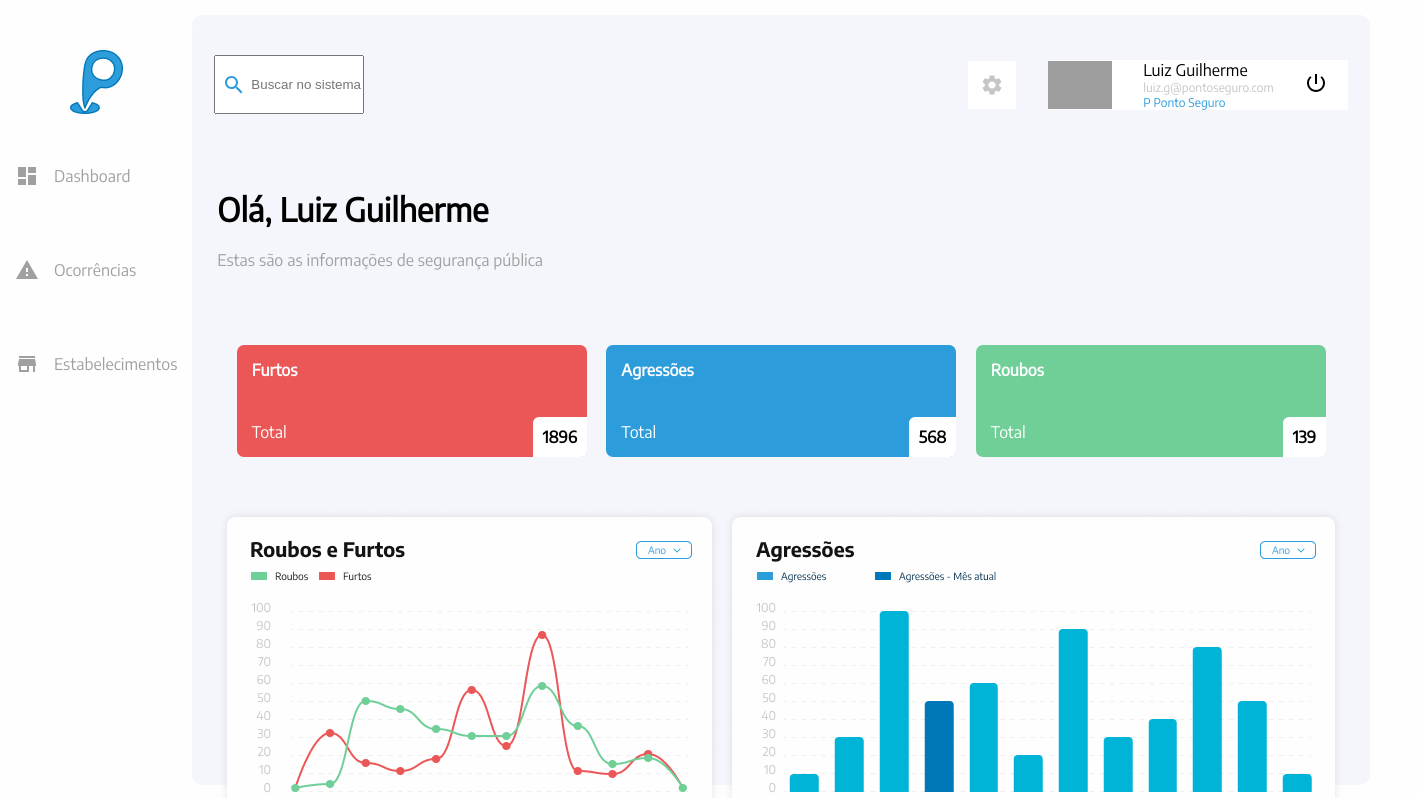
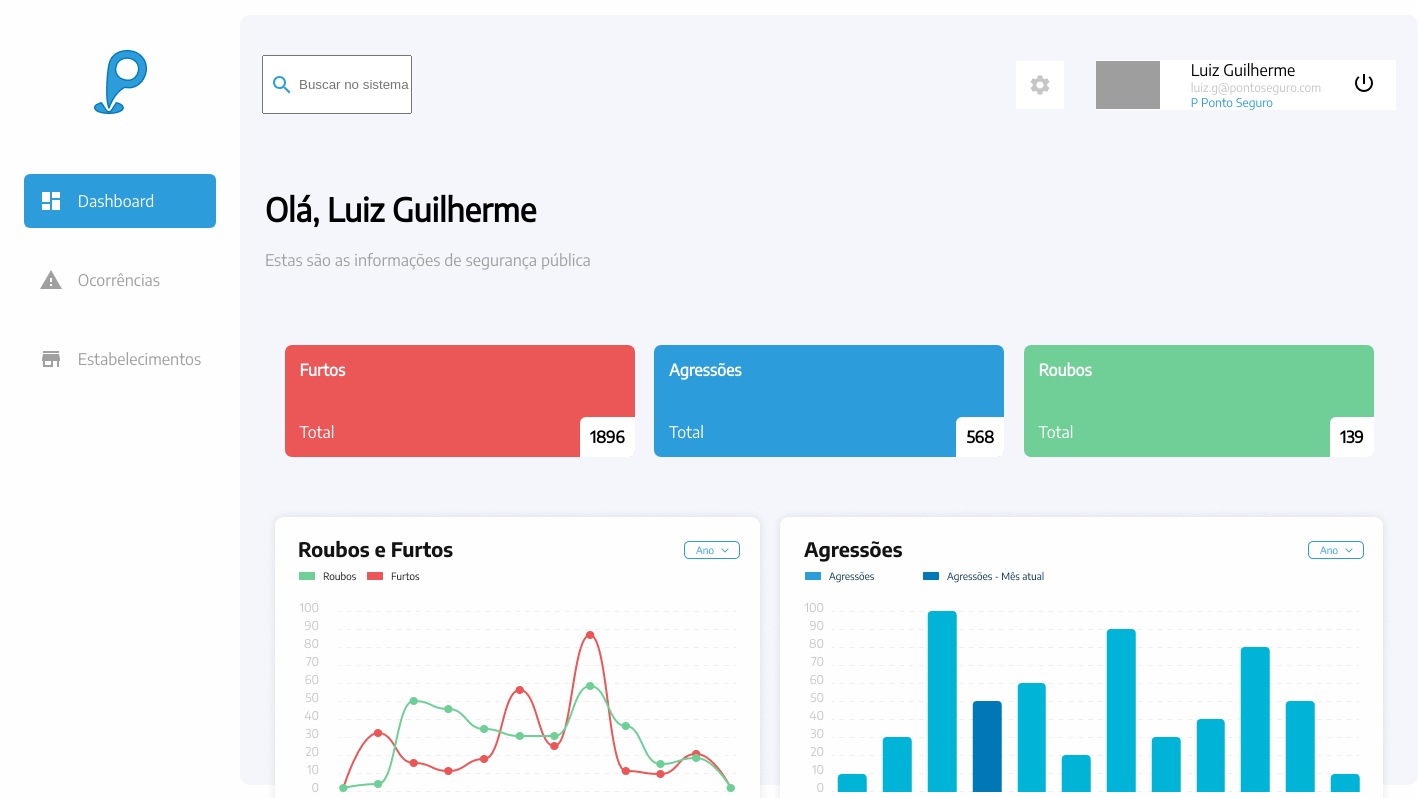
Before and after one commit to luizdebem/ponto-seguro-web, a React (Create React App) app: page /dashboard in a window 1280 px wide. Shown: the top 798 px of the page, 1418 px wide, since content can reach past the window. Built offline with nearby package versions, Linux system fonts and the light colour scheme; grey boxes are pictures that could not be loaded.

Commit message:
Setup routes, sidebar color logic

```diff
--- a/package.json
+++ b/package.json
@@ -10,6 +10,7 @@
     "@testing-library/user-event": "^12.8.3",
     "react": "^17.0.2",
     "react-dom": "^17.0.2",
+    "react-router-dom": "^5.2.0",
     "react-scripts": "4.0.3",
     "web-vitals": "^1.1.2"
   },
--- a/src/App.js
+++ b/src/App.js
@@ -1,12 +1,22 @@
 import './App.css';
 import Dashboard from './pages/Dashboard/Dashboard';
 import Sidebar from './components/Sidebar/Sidebar';
+import {
+  BrowserRouter as Router,
+  Switch,
+  Redirect,
+} from "react-router-dom";
 
 function App() {
   return (
     <div className="App">
-      <Sidebar />
-      <Dashboard />
+      <Router>
+        <Sidebar />
+        <Switch>
+          <Redirect exact from="/" to="/dashboard" />
+          <Dashboard path="/dashboard" />
+        </Switch>
+      </Router>
     </div>
   );
 }
--- a/src/components/Sidebar/Sidebar.css
+++ b/src/components/Sidebar/Sidebar.css
@@ -17,7 +17,7 @@
   align-items: center;
   padding: 15px;
   border-radius: 6px;
-  margin-bottom: 40px;
+  margin: 25px;
   color: #A0A0A0;
 }
 
--- a/src/components/Sidebar/Sidebar.js
+++ b/src/components/Sidebar/Sidebar.js
@@ -4,26 +4,39 @@ import Dashboard from '@material-ui/icons/Dashboard';
 import WarningOutlined from '@material-ui/icons/WarningOutlined';
 import Store from '@material-ui/icons/Store'
 import './Sidebar.css';
+import { Link, useLocation } from 'react-router-dom';
 
 
 const Sidebar = () => {
+  const location = useLocation();
+
+  const isActive = (routeName) => location.pathname === routeName;
+
   return (
     <div className="sidebar-container">
       <img src={logo} className="logo" alt="Ponto Seguro Logo"></img>
 
       <div className="items-container">
-        <div className="menu-item">
+        <Link to="/dashboard" style={{ textDecoration: 'none' }}>
+          <div className={`menu-item ${isActive('/dashboard') ? 'selected' : ''}`}>
             <Dashboard />
             <span>Dashboard</span>
           </div>
-        <div className="menu-item">
+        </Link>
+
+        <Link to="/reports" style={{ textDecoration: 'none' }}>
+          <div className={`menu-item ${isActive('/reports') ? 'selected' : ''}`}>
             <WarningOutlined />
             <span>Ocorrências</span>
           </div>
-        <div className="menu-item">
+        </Link>
+
+        <Link to="/business" style={{ textDecoration: 'none' }}>
+          <div className={`menu-item ${isActive('/business') ? 'selected' : ''}`}>
             <Store />
             <span>Estabelecimentos</span>
           </div>
+        </Link>
       </div>
     </div>
   )
```
Also changed, not shown: 1 other file (tests, documents, lock files or other folders). Lines whose indentation alone changed are shown as unchanged.
